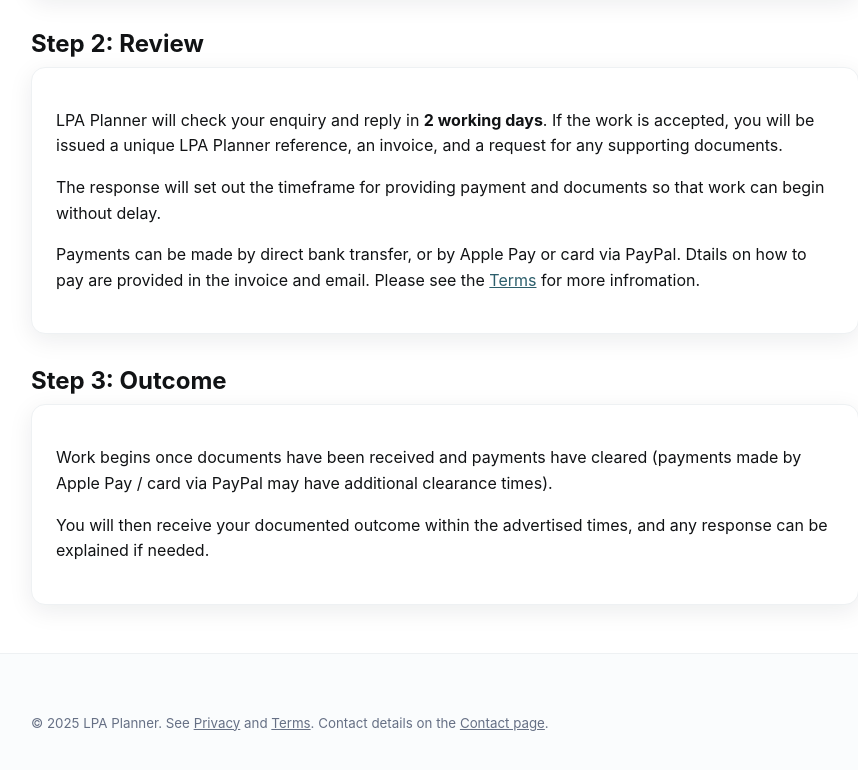
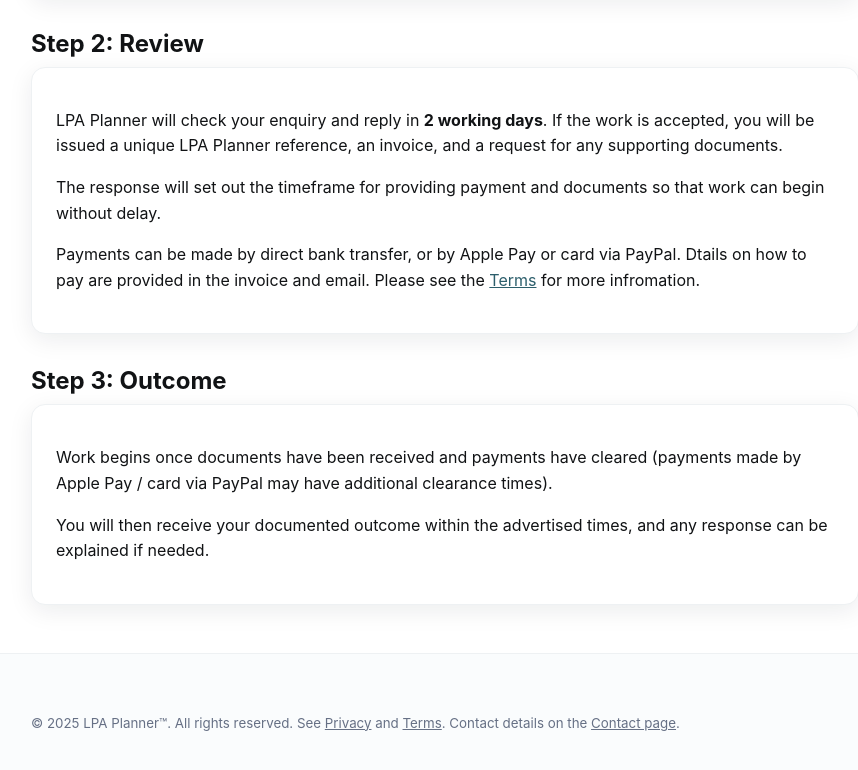
Before and after one commit to LPA-Planner/lpa-website, a plain HTML site: page services.html in a window 1280 px wide. Shown: the part 1024-1794 px from the top of the page, without its empty margins (195-1053 px from the left). Drawn offline with Linux system fonts and the light colour scheme.

Commit message:
Update footer copyright notice to include TM

```diff
--- a/services.html
+++ b/services.html
@@ -86,7 +86,7 @@
 
   <footer class="footer">
     <div class="container">
-      <small>© <span id="y"></span> LPA Planner. See <a href="/privacy.html">Privacy</a> and <a href="/terms.html">Terms</a>. Contact details on the <a href="/contact.html">Contact page</a>.</small>
+      <small>© <span id="y"></span> LPA Planner™. All rights reserved. See <a href="/privacy.html">Privacy</a> and <a href="/terms.html">Terms</a>. Contact details on the <a href="/contact.html">Contact page</a>.</small>
     </div>
   </footer>
   <script>document.getElementById('y').textContent=new Date().getFullYear();</script>
```
